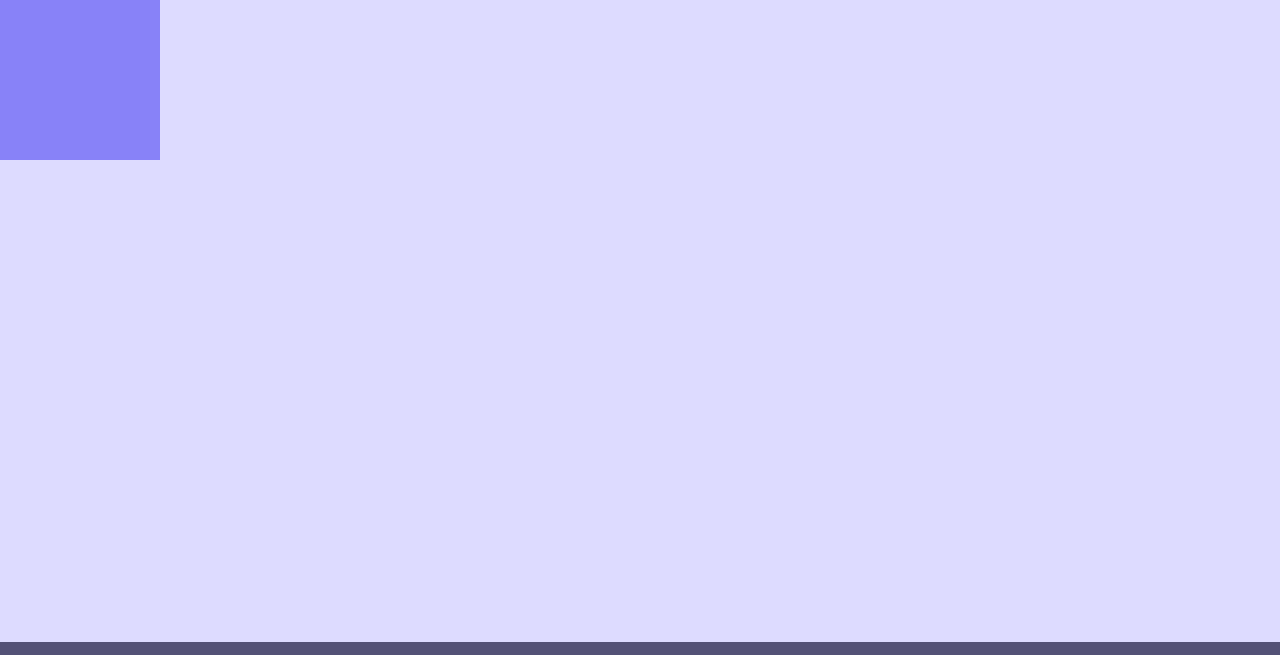
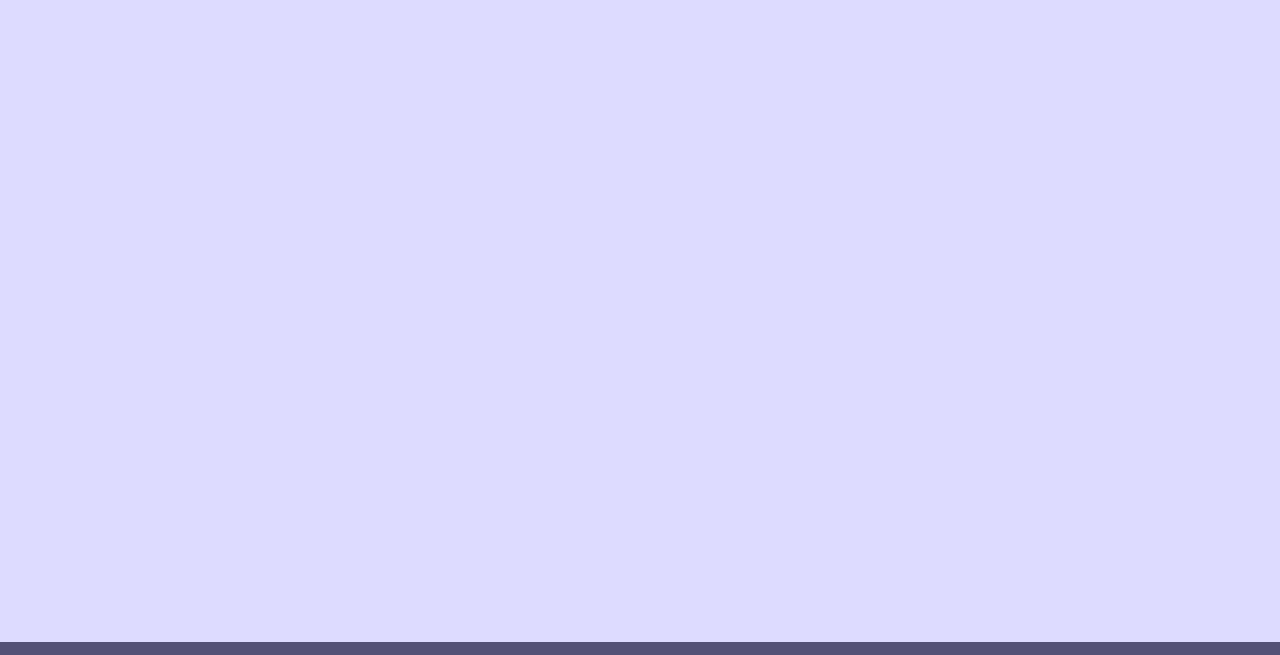
Before and after one commit to JasaroskaAdrian/Personal_Portfolio, a website: page App/src/index.html in a window 1280 px wide. Shown: the top 655 px of the page. Drawn offline with nearby package versions, Linux system fonts and the light colour scheme.

Commit message:
update
update

```diff
--- a/App/src/index.html
+++ b/App/src/index.html
@@ -19,7 +19,7 @@
     </style>
 </head>
 <body class="min-h-screen flex flex-col customlightpurple">
-    <header class="size-40 customregularpurple min-w-screen">
+    <header class="customregularpurple mx-auto">
 
     </header>
     <main>
```
